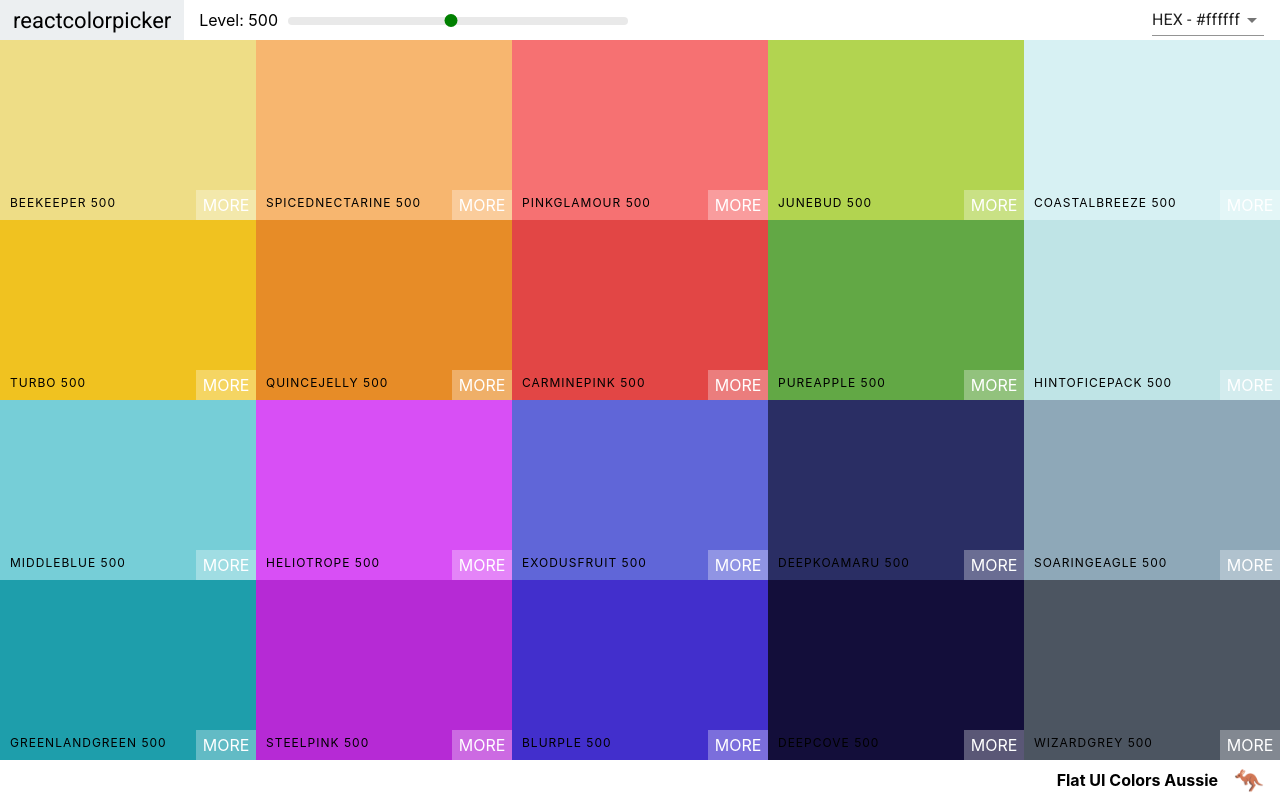
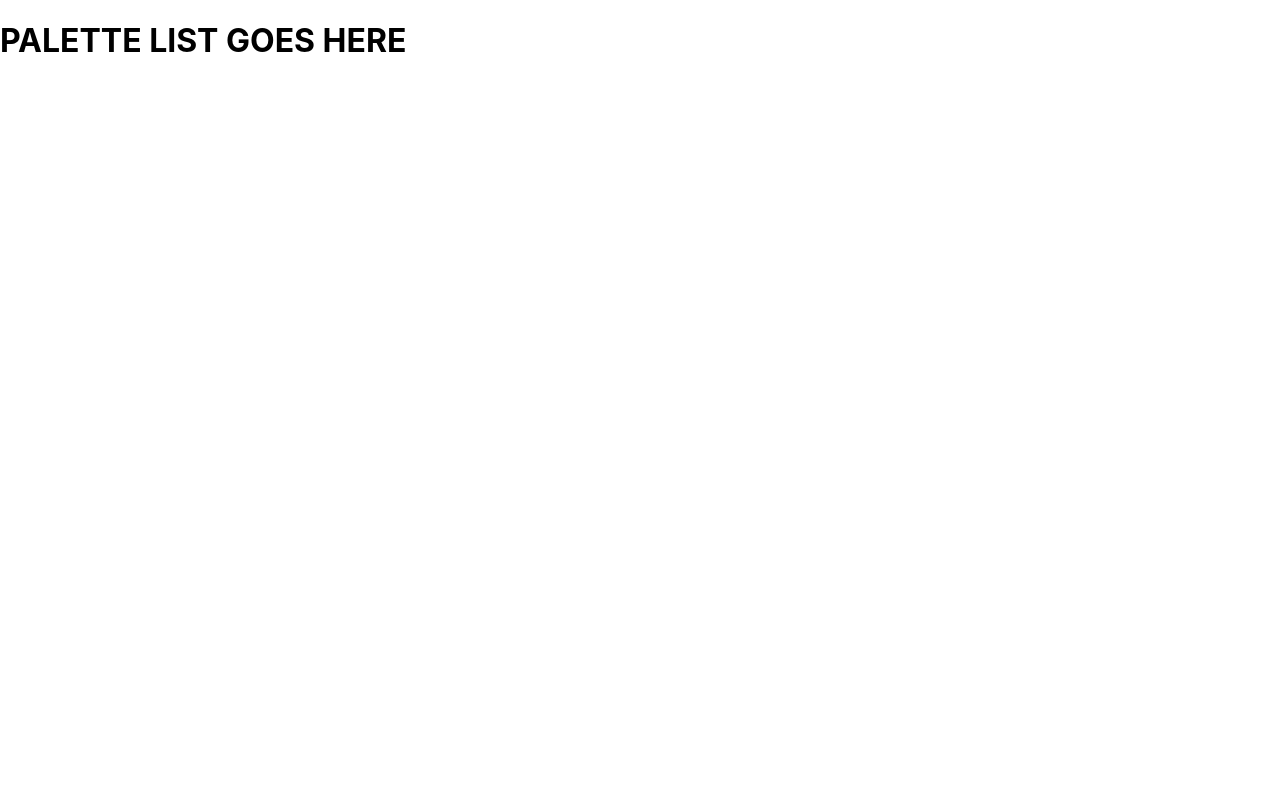
Before and after one commit to ChrisEski/react-colors, a React (Create React App) app: page / in a window 1280 px wide. Built offline with nearby package versions, Linux system fonts and the light colour scheme.

Commit message:
Add React Router

```diff
--- a/package.json
+++ b/package.json
@@ -13,6 +13,7 @@
     "react": "^17.0.2",
     "react-copy-to-clipboard": "^5.0.4",
     "react-dom": "^17.0.2",
+    "react-router-dom": "^4.3.1",
     "react-scripts": "5.0.0",
     "web-vitals": "^2.1.4"
   },
--- a/src/App.js
+++ b/src/App.js
@@ -1,4 +1,5 @@
 import React, { Component } from "react";
+import { Route, Switch } from "react-router-dom";
 import { generatePalette } from "./colorHelpers";
 import Palette from "./Components/Palette";
 import seedColors from "./seedColors";
@@ -7,10 +8,18 @@
   state = {};
   render() {
     return (
-      <div>
-        {/* <Palette palette={seedColors[4]} /> */}
-        <Palette palette={generatePalette(seedColors[4])} />
-      </div>
+      <Switch>
+        <Route exact path="/" render={() => <h1>PALETTE LIST GOES HERE</h1>} />
+        <Route
+          exact
+          path="/palette/:id"
+          render={() => <h1>INDIVIDUAL PALETTE GOES HERE</h1>}
+        />
+      </Switch>
+      // <div>
+      //   {/* <Palette palette={seedColors[4]} /> */}
+      //   <Palette palette={generatePalette(seedColors[4])} />
+      // </div>
     );
   }
 }
--- a/src/index.js
+++ b/src/index.js
@@ -1,14 +1,17 @@
-import React from 'react';
-import ReactDOM from 'react-dom';
-import './index.css';
-import App from './App';
-import reportWebVitals from './reportWebVitals';
+import React from "react";
+import ReactDOM from "react-dom";
+import { BrowserRouter } from "react-router-dom";
+import "./index.css";
+import App from "./App";
+import reportWebVitals from "./reportWebVitals";
 
 ReactDOM.render(
-  <React.StrictMode>
-    <App />
-  </React.StrictMode>,
-  document.getElementById('root')
+  <BrowserRouter>
+    <React.StrictMode>
+      <App />
+    </React.StrictMode>
+  </BrowserRouter>,
+  document.getElementById("root")
 );
 
 // If you want to start measuring performance in your app, pass a function
```
Also changed, not shown: 1 other file (tests, documents, lock files or other folders).
